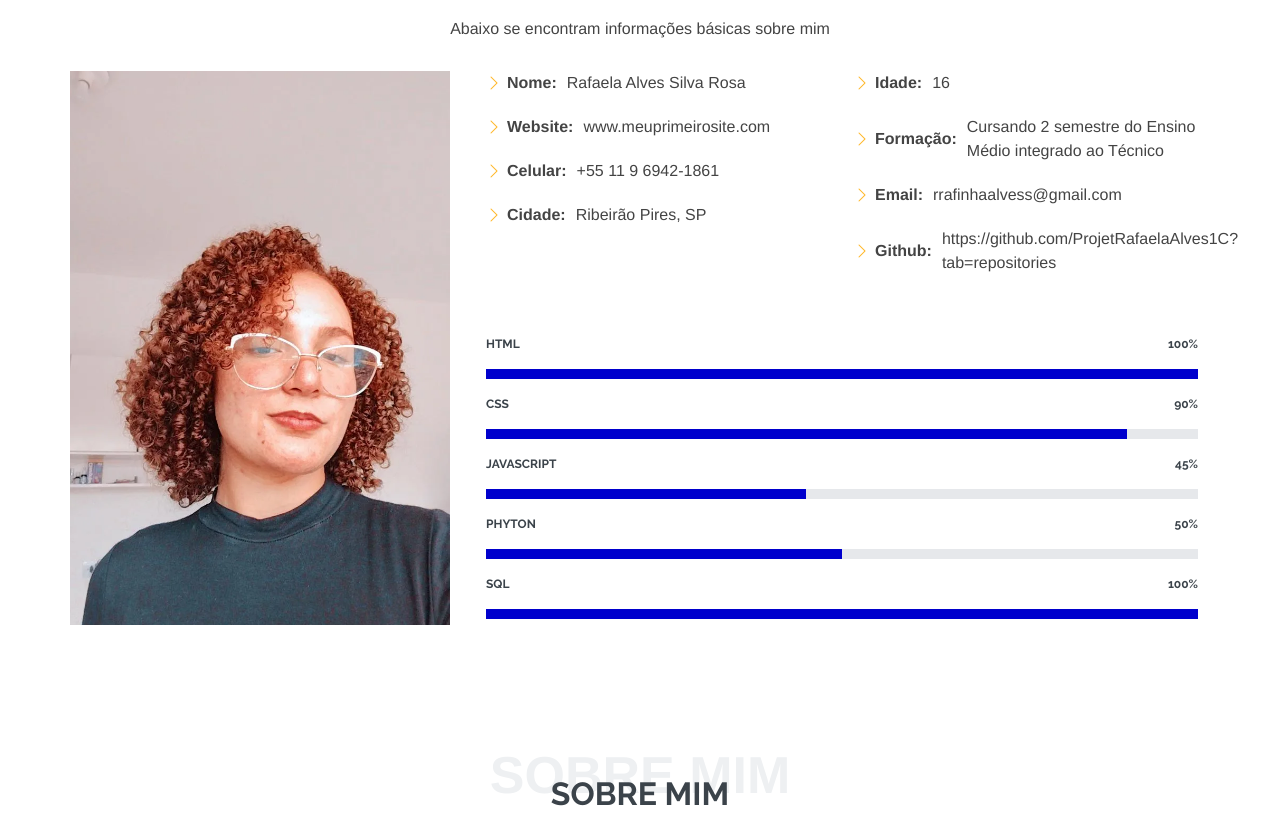
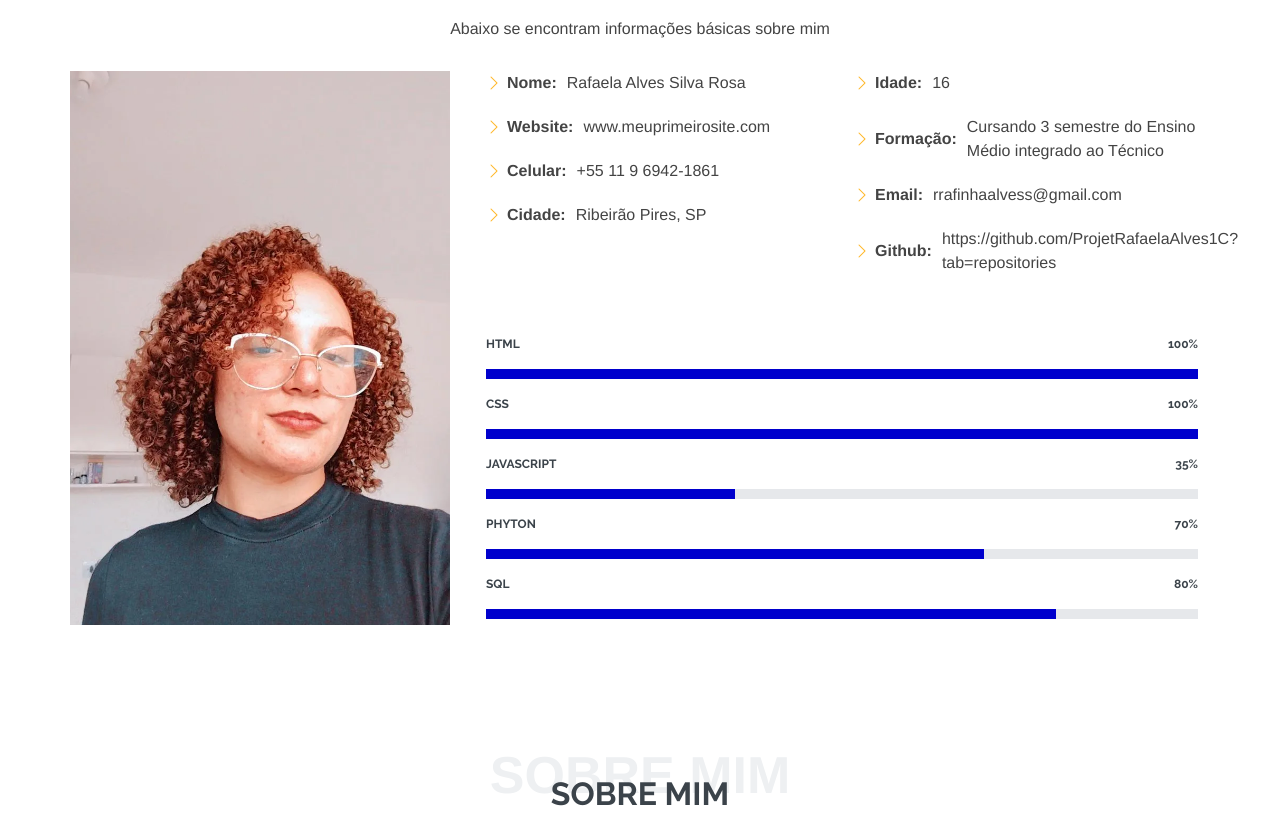
Before and after one commit to RafaelaAlves3c/Curriculo_oficial, a plain HTML site: page index.html in a window 1280 px wide. Shown: the part 931-1748 px from the top of the page. Drawn offline with Linux system fonts and the light colour scheme.

Commit message:
Add files via upload

```diff
--- a/index.html
+++ b/index.html
@@ -89,7 +89,7 @@
                 <div class="col-lg-6">
                   <ul>
                     <li><i class="bi bi-chevron-right"></i> <strong>Idade:</strong> <span>16</span></li>
-                    <li><i class="bi bi-chevron-right"></i> <strong>Formação:</strong> <span>Cursando 2 semestre do Ensino Médio integrado ao Técnico</span></li>
+                    <li><i class="bi bi-chevron-right"></i> <strong>Formação:</strong> <span>Cursando 3 semestre do Ensino Médio integrado ao Técnico</span></li>
                     <li><i class="bi bi-chevron-right"></i> <strong>Email:</strong> <span>rrafinhaalvess@gmail.com</span></li>
                     <li><i class="bi bi-chevron-right"></i> <strong>Github:</strong> <span>https://github.com/ProjetRafaelaAlves1C?tab=repositories</span></li>
                   </ul>
@@ -106,30 +106,30 @@
               </div>
 
               <div class="progress">
-                <span class="skill">CSS <i class="val">90%</i></span>
+                <span class="skill">CSS <i class="val">100%</i></span>
                 <div class="progress-bar-wrap">
-                  <div class="progress-bar" role="progressbar" aria-valuenow="90" aria-valuemin="0" aria-valuemax="100"></div>
+                  <div class="progress-bar" role="progressbar" aria-valuenow="100" aria-valuemin="0" aria-valuemax="100"></div>
                 </div>
               </div>
 
               <div class="progress">
-                <span class="skill">JavaScript <i class="val">45%</i></span>
+                <span class="skill">JavaScript <i class="val">35%</i></span>
                 <div class="progress-bar-wrap">
-                  <div class="progress-bar" role="progressbar" aria-valuenow="45" aria-valuemin="0" aria-valuemax="100"></div>
+                  <div class="progress-bar" role="progressbar" aria-valuenow="35" aria-valuemin="0" aria-valuemax="100"></div>
                 </div>
               </div>
 
               <div class="progress">
-                <span class="skill">Phyton <i class="val">50%</i></span>
+                <span class="skill">Phyton <i class="val">70%</i></span>
                 <div class="progress-bar-wrap">
-                  <div class="progress-bar" role="progressbar" aria-valuenow="50" aria-valuemin="0" aria-valuemax="100"></div>
+                  <div class="progress-bar" role="progressbar" aria-valuenow="70" aria-valuemin="0" aria-valuemax="100"></div>
                 </div>
               </div>
 
               <div class="progress">
-                <span class="skill">SQL <i class="val">100%</i></span>
+                <span class="skill">SQL <i class="val">80%</i></span>
                 <div class="progress-bar-wrap">
-                  <div class="progress-bar" role="progressbar" aria-valuenow="100" aria-valuemin="0" aria-valuemax="100"></div>
+                  <div class="progress-bar" role="progressbar" aria-valuenow="80" aria-valuemin="0" aria-valuemax="100"></div>
                 </div>
               </div>
             </div>
@@ -160,7 +160,7 @@
               <ul>
                 <li>Inglês-Escola e curso de 7 meses</li>
                 <li>Espanhol-Escola e curso de 9 meses</li>
-                <li>Python-Cursando</li>
+                <li>Python-Concluído</li>
               </ul>
               </p>
             </div>
@@ -172,7 +172,7 @@
               <p>
                 <ul>
                   <li>Dedicada</li>
-                  <li>Perseverante</li>
+                  <li>Educada</li>
                   <li>Otimista</li>
                 </ul>
                 </p>
```
